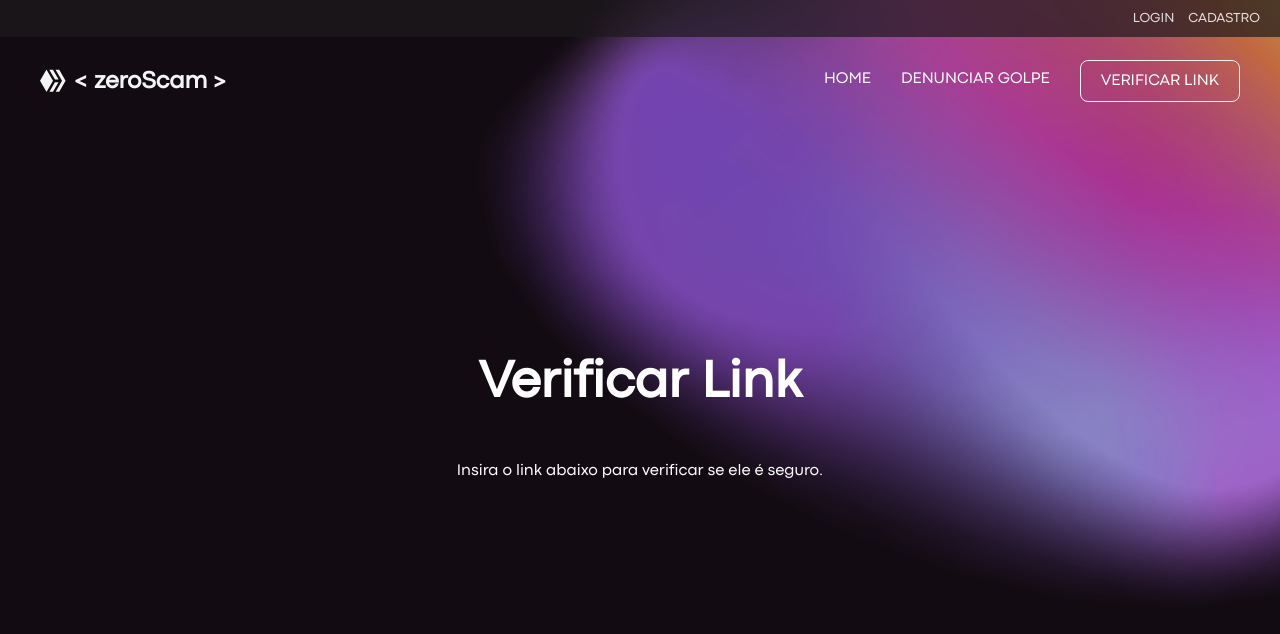
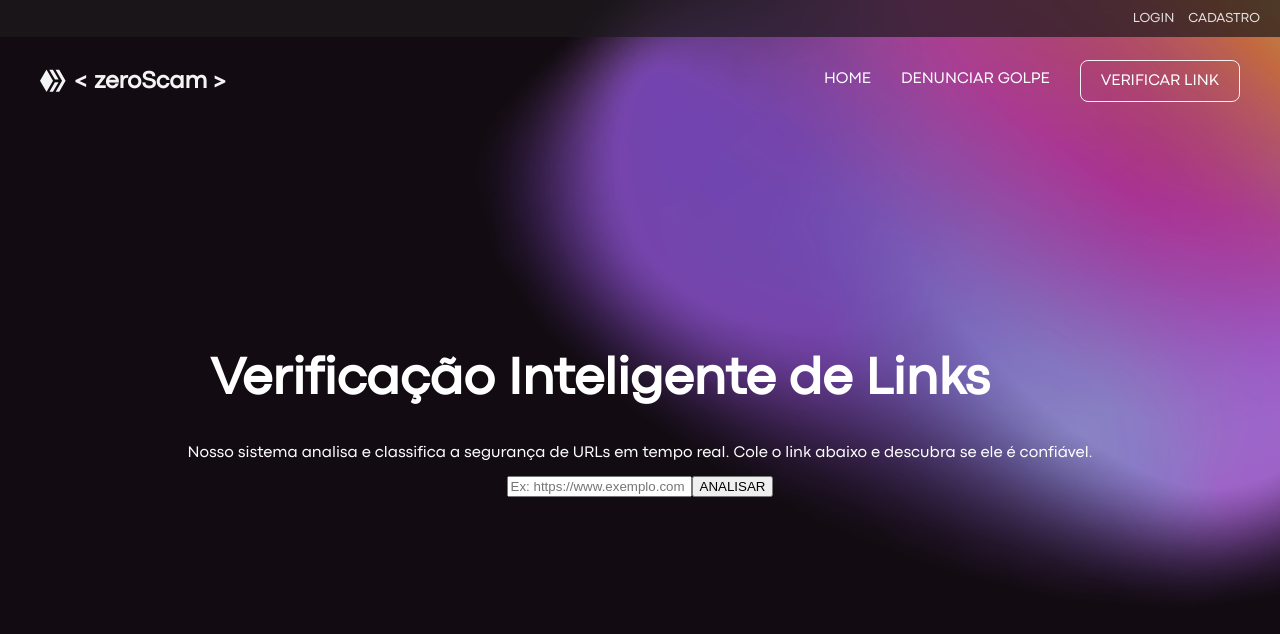
Before and after one commit to GallantDrop45/Zero-Scam, a React (Create React App) app in the folder frontend/: page /verificar in a window 1280 px wide. Shown: the top 634 px of the page. Built offline with nearby package versions, Linux system fonts and the light colour scheme; no server answers.

Commit message:
feat(verificar-link): aprimora validação de URLs e estrutura de exibição de resultados

```diff
--- a/frontend/src/pages/VerificarLink.jsx
+++ b/frontend/src/pages/VerificarLink.jsx
@@ -1,17 +1,116 @@
-import React from 'react';
+import React, { useState } from 'react';
 import Header from '../components/Header/Header';
 import styles from './VerificarLink.module.css';
+import { FaCheckCircle, FaExclamationTriangle, FaSpinner } from 'react-icons/fa';
+import { Link } from 'react-router-dom';
 
 export default function VerificarLink() {
+  const [link, setLink] = useState('');
+  const [resultado, setResultado] = useState(null);
+  const [carregando, setCarregando] = useState(false);
+
+  // Simula usuário logado (futuramente virá do backend)
+  const isLoggedIn = false;
+
+  const handleVerificar = async () => {
+    // Validação básica de URL
+    const urlRegex = /^(https?:\/\/)([a-z0-9-]+\.)+[a-z]{2,}(\/.*)?$/i;
+
+    if (!link.trim()) {
+      setResultado({
+        status: 'erro',
+        mensagem: 'Por favor, insira um link antes de analisar.',
+      });
+      return;
+    }
+
+    if (!urlRegex.test(link.trim())) {
+      setResultado({
+        status: 'erro',
+        mensagem: 'O link inserido não parece válido.',
+      });
+      return;
+    }
+
+    // Simula chamada à API
+    setCarregando(true);
+    setResultado(null);
+
+    setTimeout(() => {
+      setCarregando(false);
+      const seguro = Math.random() > 0.4;
+
+      if (seguro) {
+        setResultado({
+          status: 'seguro',
+          mensagem: 'Este link parece confiável e não foi reportado em nossa base de dados.',
+        });
+      } else {
+        setResultado({
+          status: 'perigoso',
+          mensagem: 'Detectamos atividades suspeitas associadas a este link.',
+        });
+      }
+    }, 1600);
+  };
+
   return (
     <section className={styles.hero}>
-      {/* Header global */}
       <Header />
 
-      <div className={styles.heroContent}>
-        <h1>Verificar Link</h1>
-        <p>Insira o link abaixo para verificar se ele é seguro.</p>
-        {/* Aqui futuramente virá o campo de input e botão de verificação */}
+      <div className={styles.verificarContainer}>
+        <h1>Verificação Inteligente de Links</h1>
+        <p>
+          Nosso sistema analisa e classifica a segurança de URLs em tempo real.
+          Cole o link abaixo e descubra se ele é confiável.
+        </p>
+
+        <div className={styles.form}>
+          <input
+            type="text"
+            placeholder="Ex: https://www.exemplo.com"
+            value={link}
+            onChange={(e) => setLink(e.target.value)}
+          />
+          <button onClick={handleVerificar} disabled={carregando}>
+            {carregando ? <FaSpinner className={styles.spin} /> : 'ANALISAR'}
+          </button>
+        </div>
+
+        {/* RESULTADO */}
+        {resultado && (
+          <div
+            className={`${styles.resultadoBox} ${
+              resultado.status === 'seguro'
+                ? styles.seguro
+                : resultado.status === 'perigoso'
+                ? styles.perigoso
+                : styles.erro
+            }`}
+          >
+            {resultado.status === 'seguro' && <FaCheckCircle className={styles.icon} />}
+            {resultado.status === 'perigoso' && <FaExclamationTriangle className={styles.icon} />}
+            <p>{resultado.mensagem}</p>
+          </div>
+        )}
+
+        {/* CTA pós-verificação — aparece apenas se o link for válido */}
+        {!carregando && resultado && resultado.status !== 'erro' && !isLoggedIn && (
+          <div className={styles.ctaBox}>
+            <h3>Relatório detalhado disponível</h3>
+            <p>
+              Faça login ou crie uma conta gratuita para acessar a análise completa deste link.
+            </p>
+            <div className={styles.ctaButtons}>
+              <Link to="/login" className={styles.btnSecundario}>
+                Fazer Login
+              </Link>
+              <Link to="/cadastro" className={styles.btnPrimario}>
+                Criar Conta
+              </Link>
+            </div>
+          </div>
+        )}
       </div>
     </section>
   );
```
